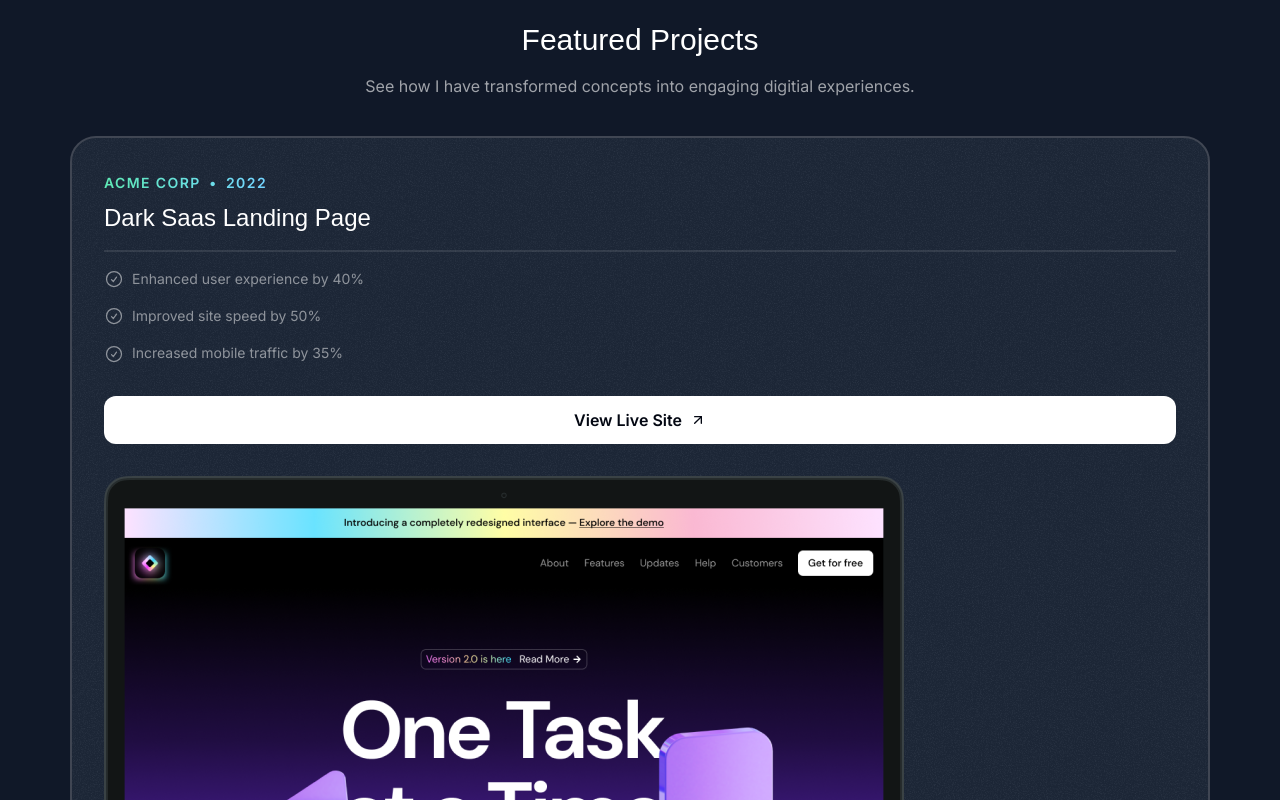
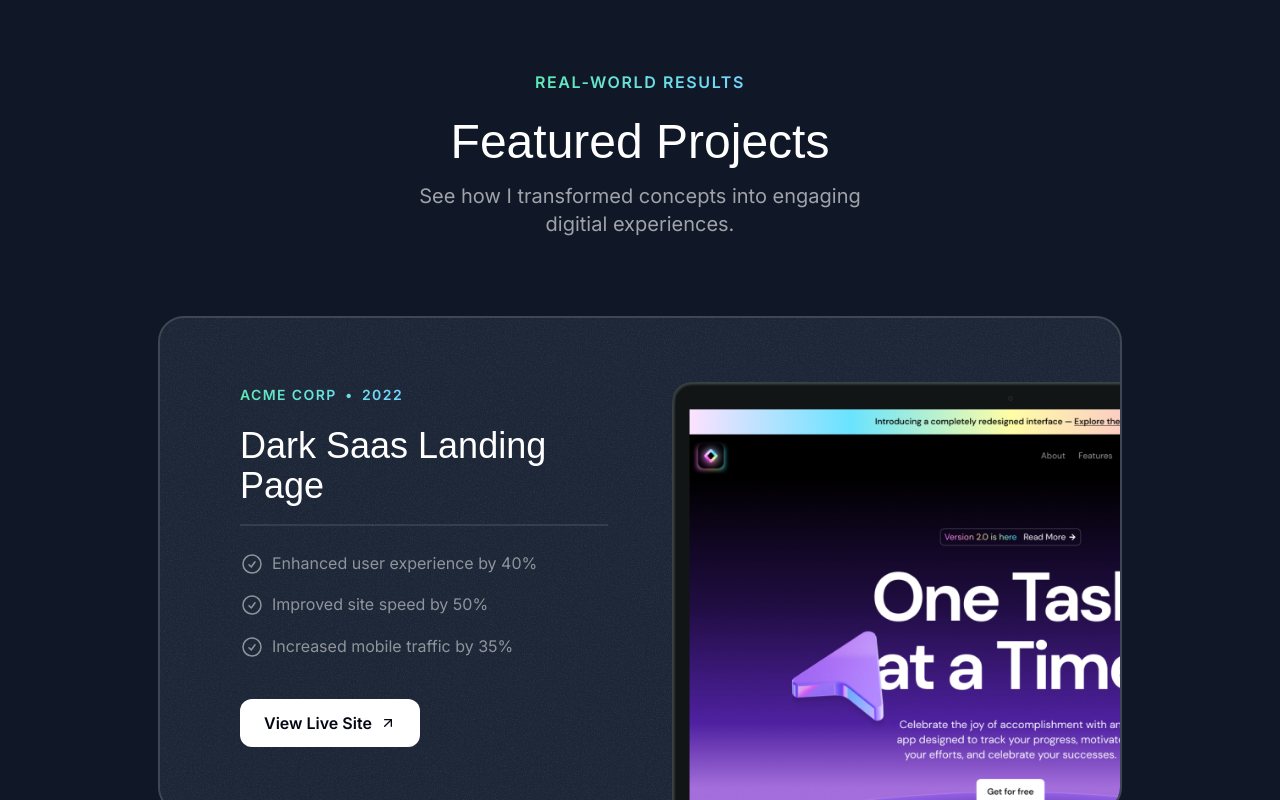
Before and after one commit to Nisschhal/portfolio-v2, a Next.js app: page / in a window 1280 px wide. Shown: the part 980-1780 px from the top of the page. Built offline with nearby package versions, Linux system fonts and the light colour scheme; a web font is replaced by a local one.

Commit message:
feature section done

```diff
--- a/app/globals.css
+++ b/app/globals.css
@@ -36,3 +36,9 @@
     @apply absolute inset-0  top-1/2 left-1/2 -translate-x-1/2 -translate-y-1/2 rounded-full border border-emerald-300/5 shadow-[0_0_80px_inset] shadow-emerald-300/5;
   }
 }
+
+@layer utilities {
+  .container {
+    @apply lg:max-w-5xl;
+  }
+}
--- a/sections/Projects.tsx
+++ b/sections/Projects.tsx
@@ -46,77 +46,94 @@
 
 export const ProjectsSection = () => {
   return (
-    <section className="pb-32">
+    <section className="pb-16 lg:py-24">
       <div className="container">
         {/* flex to only select the text content */}
         <div className="flex justify-center">
           {/* Feature Title */}
-          <p className="uppercase font-semibold tracking-widest bg-gradient-to-r from-emerald-300 to-sky-300 bg-clip-text text-transparent">
+          <p className=" uppercase font-semibold tracking-widest bg-gradient-to-r from-emerald-300 to-sky-300 bg-clip-text text-transparent">
             Real-world Results
           </p>
         </div>
-
-        <h2 className="text-3xl font-serif text-center mt-6">
+        {/* 3xl md:5x */}
+        <h2 className="text-3xl md:text-5xl font-serif text-center mt-6">
           Featured Projects
         </h2>
-        <p className="text-center  text-white/60 mt-4">
-          See how I have transformed concepts into engaging digitial
-          experiences.
+        {/* text-normal md:text-xl */}
+        <p className="text-center md:text-lg lg:text-xl text-white/60 mt-4 max-w-md mx-auto">
+          See how I transformed concepts into engaging digitial experiences.
         </p>
 
-        <div className="flex flex-col mt-10 gap-16">
+        <div className="flex flex-col mt-10 gap-16 md:mt-20">
           {portfolioProjects.map((project) => (
             <div
               key={project.title}
               className="rounded-3xl relative z-0
               bg-gray-800
-              overflow-hidden px-8 pt-8 outline-2 outline-white/20"
+              overflow-hidden px-8 pt-8 md:px-10 md:pt-12 lg:px-20 lg:pt-16 outline-2 outline-white/20"
             >
+              {/* lg:grid lg:grid-cols-2 */}
+              <div className="lg:grid lg:grid-cols-2 lg:gap-16">
+                {/* lg:Left Column */}
+                <div className="lg:pb-16">
+                  {/* Background noise image */}
                   <div
                     className="absolute inset-0 -z-10 opacity-5"
                     style={{
                       backgroundImage: `url(${grainImage.src})`,
                     }}
                   />
+
+                  {/* Project Company * year */}
                   <div className="text-sm tracking-widest inline-flex gap-2 bg-gradient-to-r from-emerald-300 to-sky-300 bg-clip-text text-transparent">
                     <span className="font-semibold uppercase ">
                       {project.company}
                     </span>
                     <span>&bull;</span>
-                <span className="font-semibold uppercase">{project.year}</span>
+                    <span className="font-semibold uppercase">
+                      {project.year}
+                    </span>
                   </div>
 
                   {/* Project Title */}
-              <h3 className=" font-serif text-2xl mt-2">{project.title}</h3>
+                  <h3 className=" font-serif text-2xl md:text-4xl mt-2 md:mt-5">
+                    {project.title}
+                  </h3>
 
                   {/* Seperator */}
-              <hr className="border border-white/10 mt-4" />
+                  <hr className="border border-white/10 mt-4 md:mt-4.5" />
 
                   {/* Project Results */}
-              <ul className="mt-4 flex flex-col gap-4">
+                  <ul className="mt-4 md:mt-6 flex flex-col gap-4">
                     {project.results.map((result) => (
                       <li
                         key={result.title}
-                    className="text-sm text-white/50 flex gap-2 items-center"
+                        className="text-sm md:text-base text-white/50 flex gap-2 items-center"
                       >
                         <span>
-                      <CheckCircle className="inline-block size-5" />
+                          <CheckCircle className="inline-block size-5 md:size-6" />
                         </span>
                         {result.title}
                       </li>
                     ))}
                   </ul>
                   <a href={project.link}>
-                <button className="inline-flex gap-2  bg-white text-gray-950 h-12 w-full items-center justify-center rounded-xl font-semibold mt-8">
+                    <button className="inline-flex gap-2  bg-white text-gray-950 h-12 w-full md:w-auto md:px-6 items-center justify-center rounded-xl font-semibold mt-8 md:mt-10">
                       <span> View Live Site</span>
                       <UpRightArrow className="size-4" />
                     </button>
                   </a>
+                </div>
+
+                {/* Lg: Right column */}
+                <div className="relative  ">
                   <Image
                     src={project.image}
                     alt={project.title}
-                className="mt-8 -mb-4"
+                    className="mt-8 -mb-4 md:-mb-2 lg:mt-0 lg:absolute lg:h-full lg:w-auto lg:max-w-none lg:object-cover"
                   />
+                </div>
+              </div>
             </div>
           ))}
         </div>
```
Lines whose indentation alone changed are shown as unchanged.
